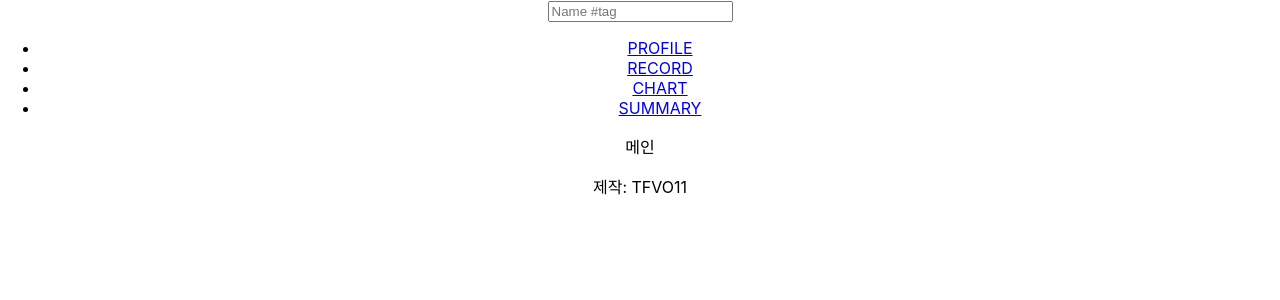
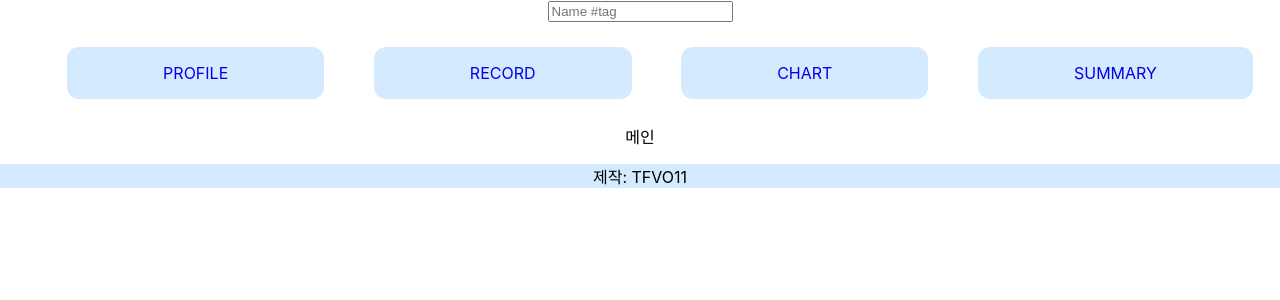
Before and after one commit to TFVO11/lol-record-search, a React (Create React App) app: page / in a window 1280 px wide. Shown: the top 300 px of the page. Built offline with nearby package versions, Linux system fonts and the light colour scheme.

Commit message:
add styled components in header and footer

```diff
--- a/src/components/common/Footer.jsx
+++ b/src/components/common/Footer.jsx
@@ -1,10 +1,11 @@
 import React from 'react'
+import { StyledFooter } from './styled/footer.style'
 
 function Footer() {
   return (
-    <div>
+    <StyledFooter>
       <p>제작: TFVO11</p>
-    </div>
+    </StyledFooter>
   )
 }
 
--- a/src/components/common/Header.jsx
+++ b/src/components/common/Header.jsx
@@ -1,7 +1,14 @@
 import React, { useRef, useState } from "react";
 import { useDispatch } from "react-redux";
-import { Link } from "react-router-dom";
 import { router_type } from "../../type/routerType";
+
+import {
+  StyledHeader,
+  StyledHeaderUl,
+  StyledHeaderLi,
+  StyledHeaderLink,
+  StyledHeaderInput,
+} from "./styled/header.style";
 
 import Input from "../ui/Input";
 
@@ -33,25 +40,27 @@ function Header() {
   };
 
   return (
-    <form onSubmit={submitHandler}>
-      <Input
+    <StyledHeader onSubmit={submitHandler}>
+      <StyledHeaderInput
         ref={userRef}
         name="search"
         input={{
           type: "text",
           placeholder: "Name #tag",
         }}
-      ></Input>
-      <ul>
+      ></StyledHeaderInput>
+      <StyledHeaderUl>
         {navList.map((element) => {
           return (
-            <li>
-              <Link to={element.path}>{element.name}</Link>
-            </li>
+            <StyledHeaderLi>
+              <StyledHeaderLink to={element.path}>
+                {element.name}
+              </StyledHeaderLink>
+            </StyledHeaderLi>
           );
         })}
-      </ul>
-    </form>
+      </StyledHeaderUl>
+    </StyledHeader>
   );
 }
 
--- /dev/null
+++ b/src/components/common/styled/footer.style.jsx
@@ -0,0 +1,12 @@
+import styled from "styled-components";
+import {
+  blue_type,
+  pink_type,
+  green_type,
+  black_type,
+} from "../../../type/color";
+
+export const StyledFooter = styled.div`
+  background-color: ${blue_type.main};
+  color: ${blue_type.txt_};
+`;
--- /dev/null
+++ b/src/components/common/styled/header.style.jsx
@@ -0,0 +1,44 @@
+import styled from "styled-components";
+import { Link } from "react-router-dom";
+import Input from "../../ui/Input";
+
+import {
+  blue_type,
+  pink_type,
+  green_type,
+  black_type,
+} from "../../../type/color";
+
+export const StyledHeader = styled.form`
+  color: ${blue_type.txt_};
+
+  display: flex;
+  flex-direction: column;
+  justify-content: center;
+`;
+
+export const StyledHeaderUl = styled.ul`
+  display: flex;
+  flex-direction: row;
+  list-style-type: none;
+  justify-content: center;
+`;
+
+export const StyledHeaderLi = styled.li`
+  margin: 2%;
+`;
+
+export const StyledHeaderLink = styled(Link)`
+  text-decoration-line: none;
+  background-color: ${blue_type.main};
+  padding: 16px 96px 16px 96px;
+  border-radius: 12px;
+
+  color: ${blue_type.txt_};
+`;
+
+export const StyledHeaderInput = styled(Input)`
+  & > input {
+    background-color: black;
+  }
+`;
--- a/src/type/color.js
+++ b/src/type/color.js
@@ -3,7 +3,8 @@ export const blue_type = {
   search : "#F0F4F9",
   submit : "#DEEBF8",
   navButton : "#E0E8F0",
-  button_custom : "#E0E8F0"
+  button_custom : "#E0E8F0",
+  txt_ : "#fffff",
 }
 
 export const pink_type = {
```
